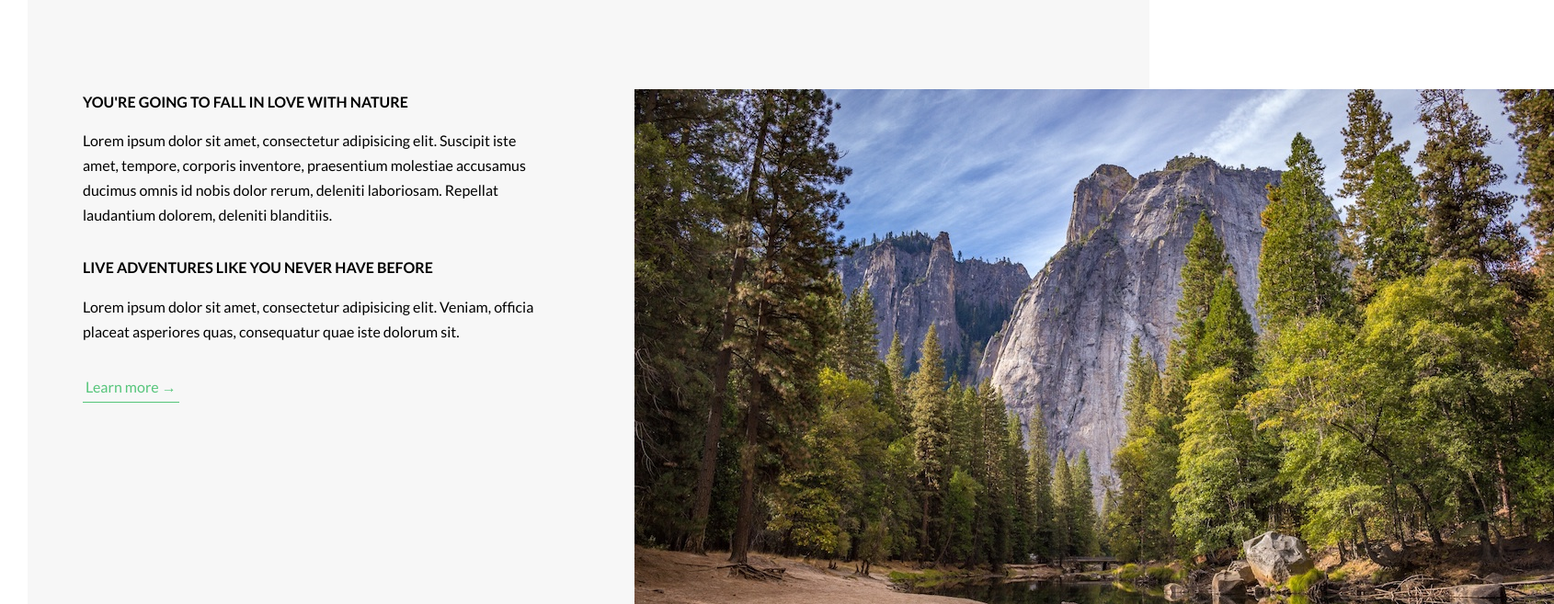
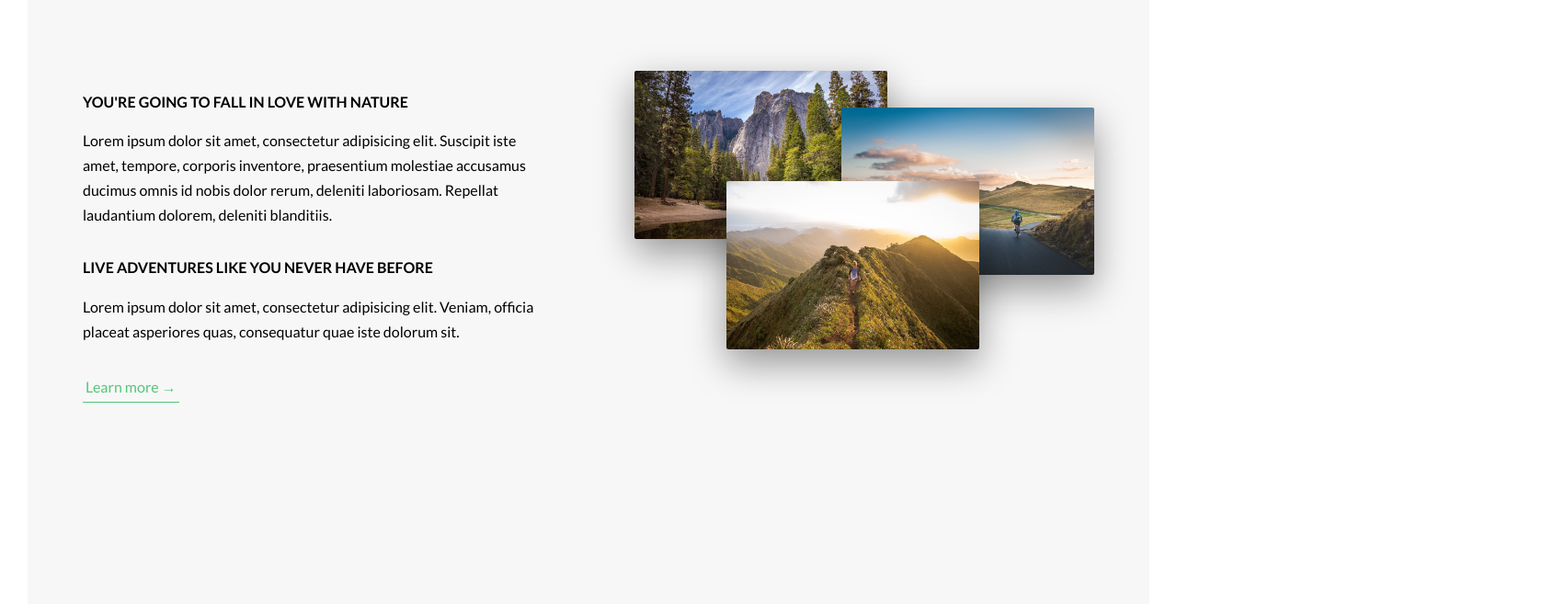
Before and after one commit to marzena-szopinska/Natours_Project, a website: page index.html in a window 1280 px wide. Shown: the part 943-1600 px from the top of the page at 92% size, 1690 px wide, since content can reach past the window. Drawn offline with Linux system fonts and the light colour scheme.

Commit message:
styled the images

```diff
--- a/sass/components/_composition.scss
+++ b/sass/components/_composition.scss
@@ -0,0 +1,46 @@
+.composition {
+  position: relative;
+
+  &__photo {
+    width: 55%;
+    box-shadow: 0 1.5rem 4rem rgba($color-black, .4);
+    border-radius: 2px;
+    // positions images
+    position: absolute;
+    // set z-index on all of the inmages
+    z-index: 10;
+    // transition all of the properties
+    transition: all .2s;
+    // make space between the border/outline and the image
+    outline-offset: 2rem;
+
+    &--p1 {
+      left: 0;
+      top: -2rem;
+    }
+
+    &--p2 {
+      right: 0;
+      top: 2rem;
+    }
+
+    &--p3 {
+      left: 20%;
+      top: 10rem;
+    }
+
+    &:hover {
+      // add a green border/outline to the hovered image (keep in mind that you cant achieve the space beween an img and a border with border property)
+      outline: 1.5rem solid $color-primary;
+      // scale an image and move it up
+      transform: scale(1.05) translateY(-.5rem);
+      box-shadow: 0 2.5rem 4rem rgba($color-black, .5);
+      z-index: 20;
+    }
+  }
+
+  &:hover &__photo:not(:hover) {
+    // apply that style to image element that isnt hovered
+      transform: scale(.95);
+  }
+}
```
Also changed, not shown: css/style.css.
